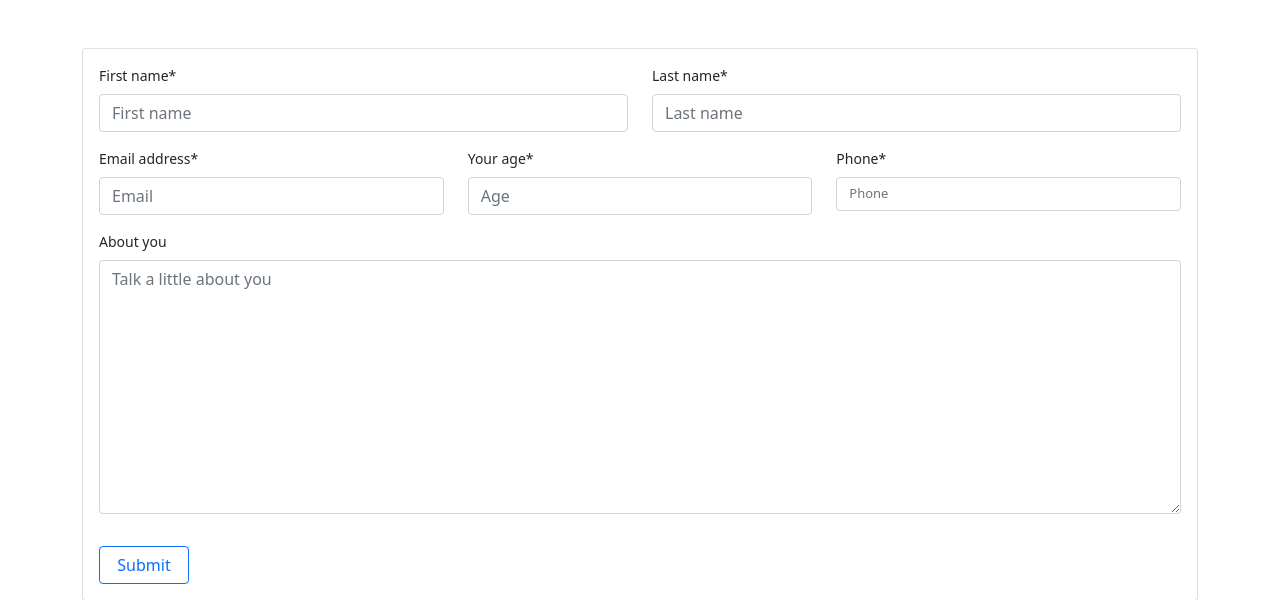
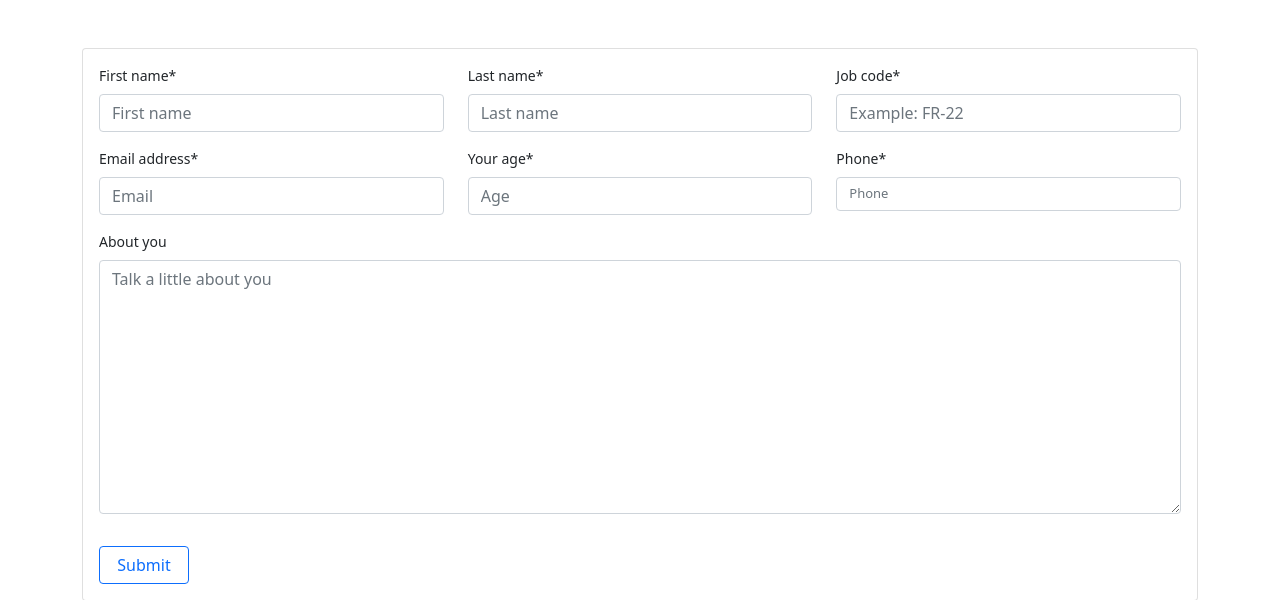
Before and after one commit to kumailalidev/django-full-stack-app-hr-pro, a Django app: page / in a window 1280 px wide. Shown: the part 56-656 px from the top of the page. Run offline with Django 4.2, Linux system fonts and the light colour scheme; some libraries are stand-ins or nearby versions.

Commit message:
Added job code field inside Candidate form model and server side validation

```diff
--- a/App/forms.py
+++ b/App/forms.py
@@ -36,6 +36,16 @@ class CandidateForm(forms.ModelForm):
         widget=forms.TextInput(
             attrs={
                 "placeholder": "Last name",
+            }
+        ),
+    )
+    job = forms.CharField(
+        label="Job code",
+        min_length=5,
+        max_length=5,
+        widget=forms.TextInput(
+            attrs={
+                "placeholder": "Example: FR-22",
             }
         ),
     )
--- a/App/models.py
+++ b/App/models.py
@@ -4,6 +4,7 @@ from django.db import models
 class Candidate(models.Model):
     firstname = models.CharField(max_length=50)
     lastname = models.CharField(max_length=50)
+    job = models.CharField(max_length=5)
     age = models.CharField(max_length=3)
     phone = models.CharField(max_length=25)
     email = models.EmailField(max_length=50)
--- a/App/templates/home.html
+++ b/App/templates/home.html
@@ -7,8 +7,9 @@
         {% csrf_token %}
         <!-- {{ form|crispy }} -->
         <div class="row">
-            <div class="col-6">{{ form.firstname|as_crispy_field }}</div>
-            <div class="col-6">{{ form.lastname|as_crispy_field }}</div>
+            <div class="col-4">{{ form.firstname|as_crispy_field }}</div>
+            <div class="col-4">{{ form.lastname|as_crispy_field }}</div>
+            <div class="col-4">{{ form.job|as_crispy_field }}</div>
         </div>
 
         <div class="row">
```
Also changed, not shown: App/migrations/0005_candidate_job.py (added), db.sqlite3.
